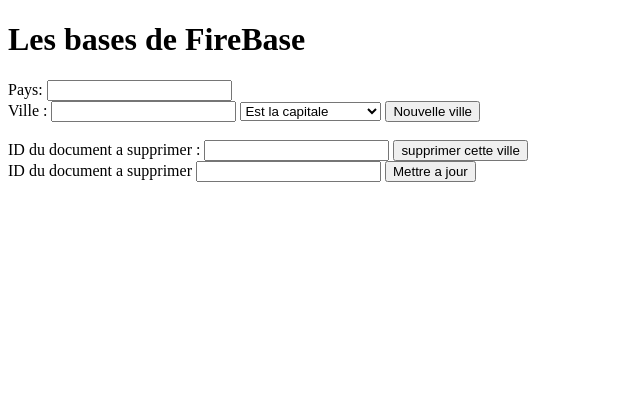
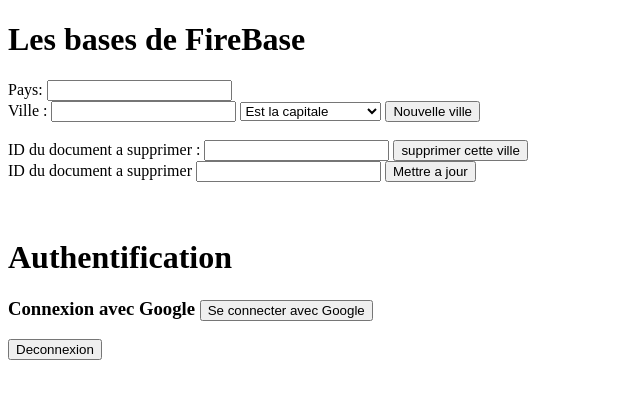
Before and after one commit to Godisouleymane/Firebase-demo, a website built with webpack: page dist/index.html in a window 1280 px wide. Shown: the whole page, without its empty margins (0-640 px from the left). Built offline with nearby package versions, Linux system fonts and the light colour scheme; some packages are replaced by stand-ins of ours; no server answers; the database is empty.

Commit message:
html authentification code

```diff
--- a/src/index.js
+++ b/src/index.js
@@ -67,16 +67,18 @@
 // Reference de la sous-collection(NB : ID unique pour les sous-collection)
 const habitantsRef = collectionGroup(dataBase, 'habitants');
 
-
 // recuperer tout les habitants disponible;
 
 const q11 = query(habitantsRef);
 
+// Recuperer les habitants feminins;
 
-onSnapshot(q11, (snapshot) => {
+const q12 = query(habitantsRef, where('sexe', '==', 'f'));
+
+onSnapshot(q12, (snapshot) => {
      let villes = [];
     snapshot.docs.forEach((doc) => {
-        villes.push({ ...doc.data(), id: doc.id })
+        villes.push({ ...doc.data(), id: doc.id });
     });
     console.log(villes);
 })
```
Also changed, not shown: dist/index.html, 1 other file.
